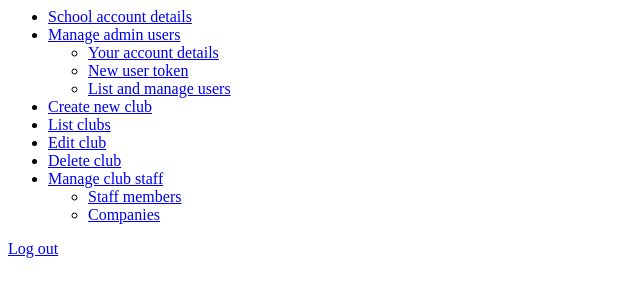
After one commit to ChristinaVoss/SCIM, a Flask app: template schoolclubinfomanager/templates/admin/navigation.html in a window 1280 px wide. The commit adds this page. Shown: the top 300 px of the page, without its empty margins (0-640 px from the left). Run offline with Flask 2, Linux system fonts and the light colour scheme; the template is opened without the code that fills it, so the values that code supplies are empty.

Commit message:
Build HTML5 sidebar navigation template, and include in user pages.
Closes #33

```diff
--- a/schoolclubinfomanager/templates/delete_user.html
+++ b/schoolclubinfomanager/templates/admin/delete_user.html
@@ -1,7 +1,7 @@
 {% extends "base.html" %}
 
 {% block content %}
-
+{% include "admin/navigation.html" %}
 <h2>Delete user account of {{user.name}}?</h2>
 
 <p>User email: {{ user.email}}</p>
--- a/schoolclubinfomanager/templates/list_users.html
+++ b/schoolclubinfomanager/templates/admin/list_users.html
@@ -1,7 +1,7 @@
 {% extends "base.html" %}
 
 {% block content %}
-
+{% include "admin/navigation.html" %}
 <h2>Users</h2>
 <ul>
   {% for user in users %}
--- /dev/null
+++ b/schoolclubinfomanager/templates/admin/navigation.html
@@ -0,0 +1,70 @@
+
+
+{% block nav %}
+<div class="sidebar">
+  <ul class="nav">
+    <li class="nav__item">
+      <ion-icon name="home-sharp"></ion-icon>
+      <a href="#" class="nav__link">School account details</a>
+    </li>
+    <li class="nav__item">
+      <ion-icon name="people-sharp"></ion-icon>
+      <a href="#" class="nav__link">Manage admin users</a>
+      <ion-icon name="chevron-down-sharp"></ion-icon>
+
+      <ul class="nav__sub-menu">
+        <li class="nav__sub-menu__item">
+          <ion-icon name="person-sharp"></ion-icon>
+          <a href="{{ url_for('users.user_account')}}" class="nav__link">Your account details</a>
+        </li>
+        <li class="nav__sub-menu__item">
+          <ion-icon name="person-add-sharp"></ion-icon>
+          <a href="#" class="nav__link">New user token</a>
+        </li>
+        <li class="nav__sub-menu__item">
+          <ion-icon name="list-sharp"></ion-icon>
+          <a href="{{ url_for('users.list_users')}}" class="nav__link">List and manage users</a>
+        </li>
+      </ul>
+
+    </li>
+    <li class="nav__item">
+      <ion-icon name="add-sharp"></ion-icon>
+      <a href="#" class="nav__link">Create new club</a>
+    </li>
+    <li class="nav__item">
+      <ion-icon name="list-sharp"></ion-icon>
+      <a href="#" class="nav__link">List clubs</a>
+    </li>
+    <li class="nav__item">
+      <ion-icon name="create-sharp"></ion-icon>
+      <a href="#" class="nav__link">Edit club</a>
+    </li>
+    <li class="nav__item">
+      <ion-icon name="trash-sharp"></ion-icon>
+      <a href="#" class="nav__link">Delete club</a>
+    </li>
+
+    <li class="nav__item">
+      <ion-icon name="id-card-sharp"></ion-icon>
+      <a href="#" class="nav__link">Manage club staff</a>
+      <ion-icon name="chevron-down-sharp"></ion-icon>
+
+      <ul class="nav__sub-menu">
+        <li class="nav__sub-menu__item">
+          <ion-icon name="people-circle-sharp"></ion-icon>
+          <a href="#" class="nav__link">Staff members</a>
+        </li>
+        <li class="nav__sub-menu__item">
+          <ion-icon name="business-sharp"></ion-icon>
+          <a href="#" class="nav__link">Companies</a>
+        </li>
+      </ul>
+
+    </li>
+  </ul>
+</div>
+
+<a href="{{ url_for('users.logout')}}">Log out</a>
+
+{% endblock %}
--- a/schoolclubinfomanager/templates/user_account.html
+++ b/schoolclubinfomanager/templates/admin/user_account.html
@@ -1,7 +1,7 @@
 {% extends "base.html" %}
 
 {% block content %}
-
+{% include "admin/navigation.html" %}
 <h2>{{current_user.name}}</h2>
 
 <p>Email: {{ current_user.email}}</p>
--- a/schoolclubinfomanager/users/views.py
+++ b/schoolclubinfomanager/users/views.py
@@ -52,7 +52,7 @@ def logout():
 @login_required
 def list_users():
     users = User.query.all()
-    return render_template('list_users.html', users=users)
+    return render_template('admin/list_users.html', users=users)
 
 # EDIT USERS
 @users.route('/user_account', methods=["GET", "POST"])
@@ -73,7 +73,7 @@ def user_account():
         form.name.data = current_user.name
         form.email.data = current_user.email
 
-    return render_template('user_account.html', form=form)
+    return render_template('admin/user_account.html', form=form)
 
 
 # DELETE USER
@@ -91,4 +91,4 @@ def delete_user(user):
         # so delete user and return to list"
         return redirect(url_for('users.list_users'))
     # when user first enters page, this is inital view
-    return render_template('delete_user.html', form=form, user=user)
+    return render_template('admin/delete_user.html', form=form, user=user)
```
Also changed, not shown: schoolclubinfomanager/core/views.py (+5 -3 lines), schoolclubinfomanager/templates/base.html (+9 -10 lines).
